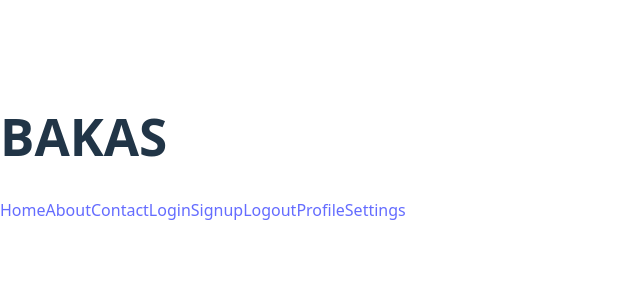
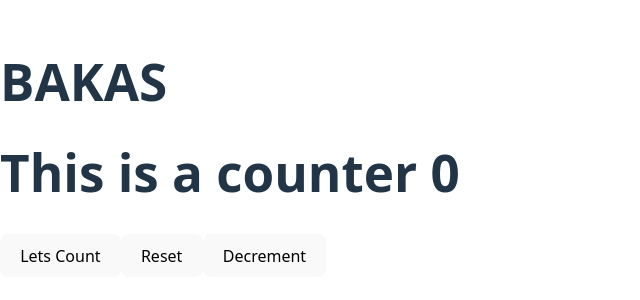
Before and after one commit to Adhikariroshn/bakas, a React (Vite) app: page / in a window 1280 px wide. Shown: the part 252-552 px from the top of the page, without its empty margins (0-640 px from the left). Built offline with nearby package versions, Linux system fonts and the light colour scheme.

Commit message:
As a counter

```diff
--- a/src/Navbar.jsx
+++ b/src/Navbar.jsx
@@ -1,16 +1,39 @@
+import { useState } from "react";
 function Navbar(){
+    const [count, setCount] = useState(0);
+    const handleClick = () =>{
+        setCount(count + 1);
+        if(count >= 10){
+            alert("Maximum limit reached");
+            setCount(10);
+        }
+        else{
+            setCount(count + 1);
+        }
+    }
+
+
+    const handleReset=()=>{
+        setCount(0);
+    }
+    const handleDecrement=()=>{
+        if(count > 0){
+        setCount(count - 1);
+        }
+        else{
+            alert("Count cannot be negative");
+        }
+    }
     return(
         <>
-        <nav className="div">
-            <a href="/">Home</a>
-            <a href="/">About</a>
-            <a href="/">Contact</a>
-            <a href="/">Login</a>
-            <a href="/">Signup</a>
-            <a href="/">Logout</a>
-            <a href="/">Profile</a>
-            <a href="/">Settings</a>
-        </nav>
+        <h1>
+            This is a counter {count}</h1>
+
+            <button onClick={handleClick}>Lets Count</button>
+            <button onClick={handleReset}>Reset</button>
+            <button onClick={handleDecrement}>Decrement</button>
         </>
-)}
+
+    )
+}
 export default Navbar;
```
